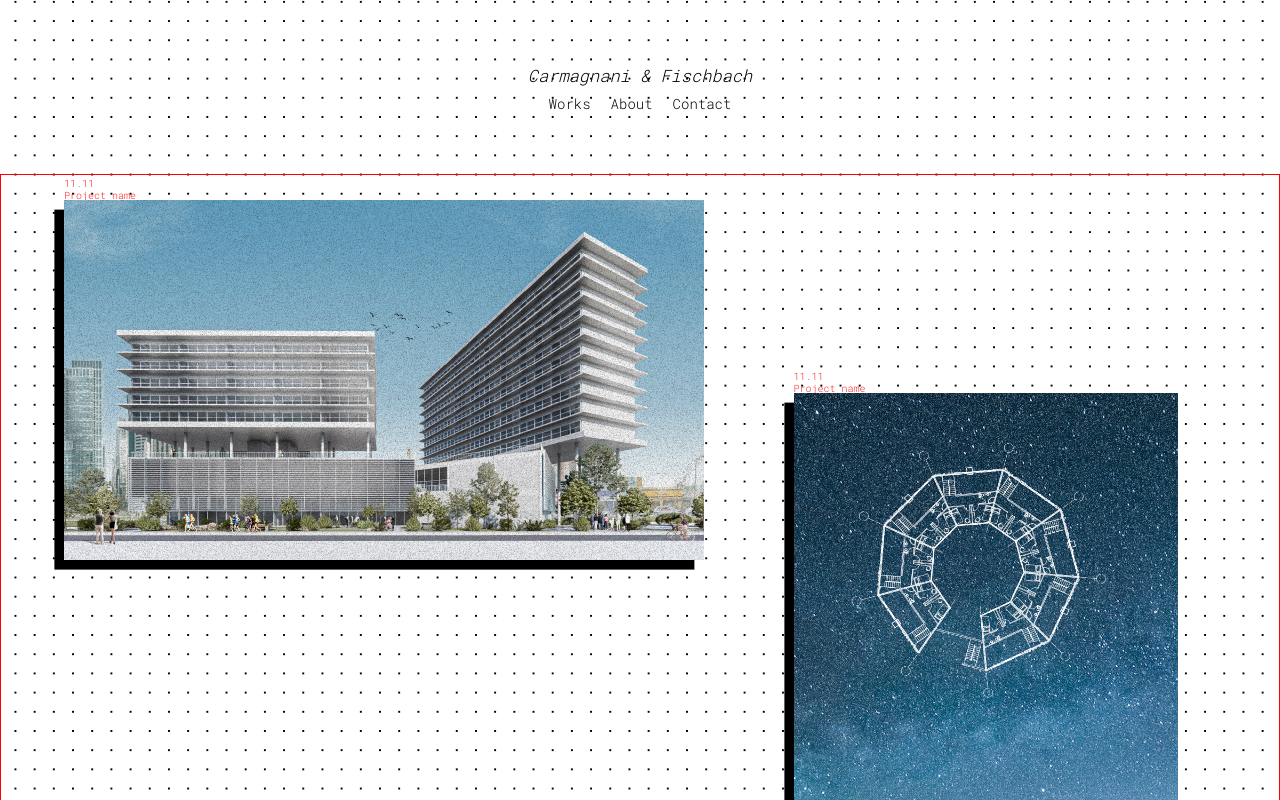
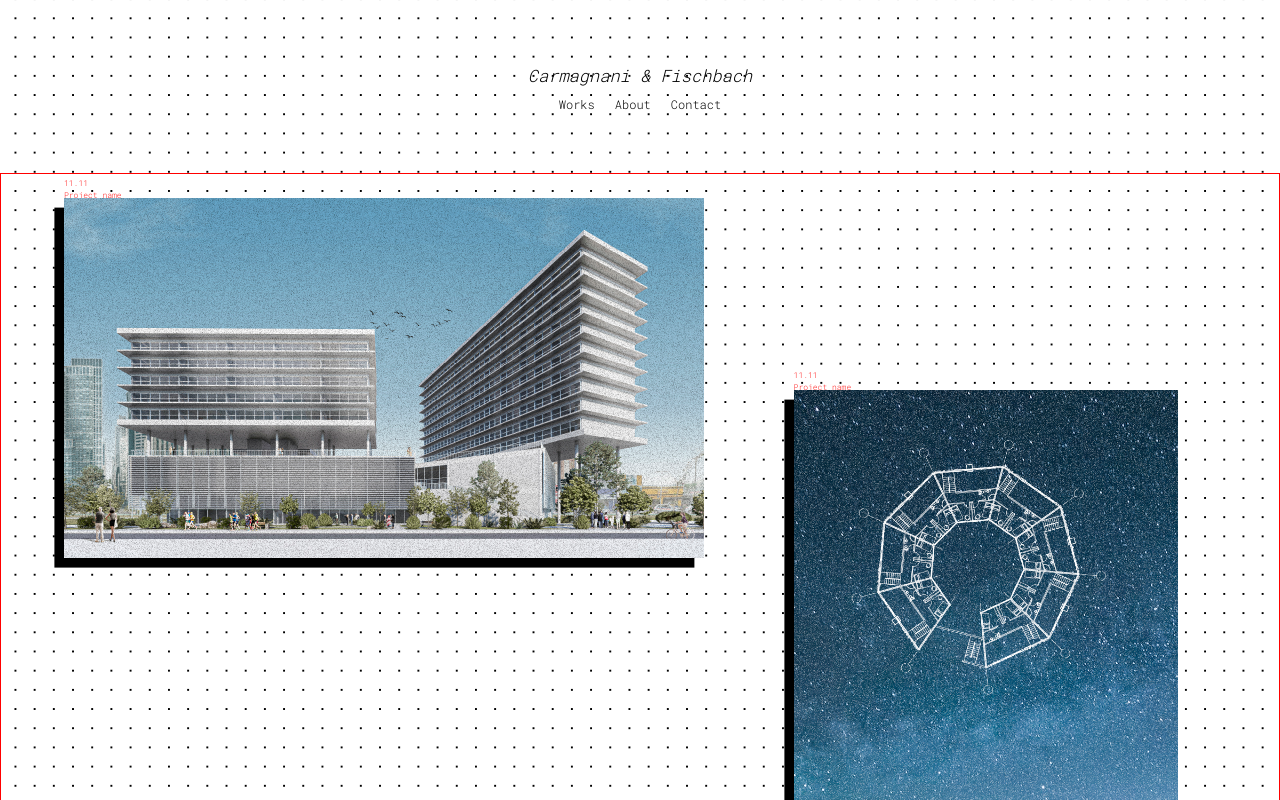
Before and after one commit to acarmagnani/carmagnani_fischbach-website_R02, a plain HTML site: page index.html in a window 1280 px wide. Shown: the top 800 px of the page. Drawn offline with Linux system fonts and the light colour scheme.

Commit message:
adjust font size

```diff
--- a/assets/styles/styles.css
+++ b/assets/styles/styles.css
@@ -62,11 +62,11 @@ h1 {
 }
 
 h2 {
-    font-size: 14px;
+    font-size: 12px;
 }
 
 b1 {
-    font-size: 10px;
+    font-size: 8px;
 }
 
 /* BODY */
```
